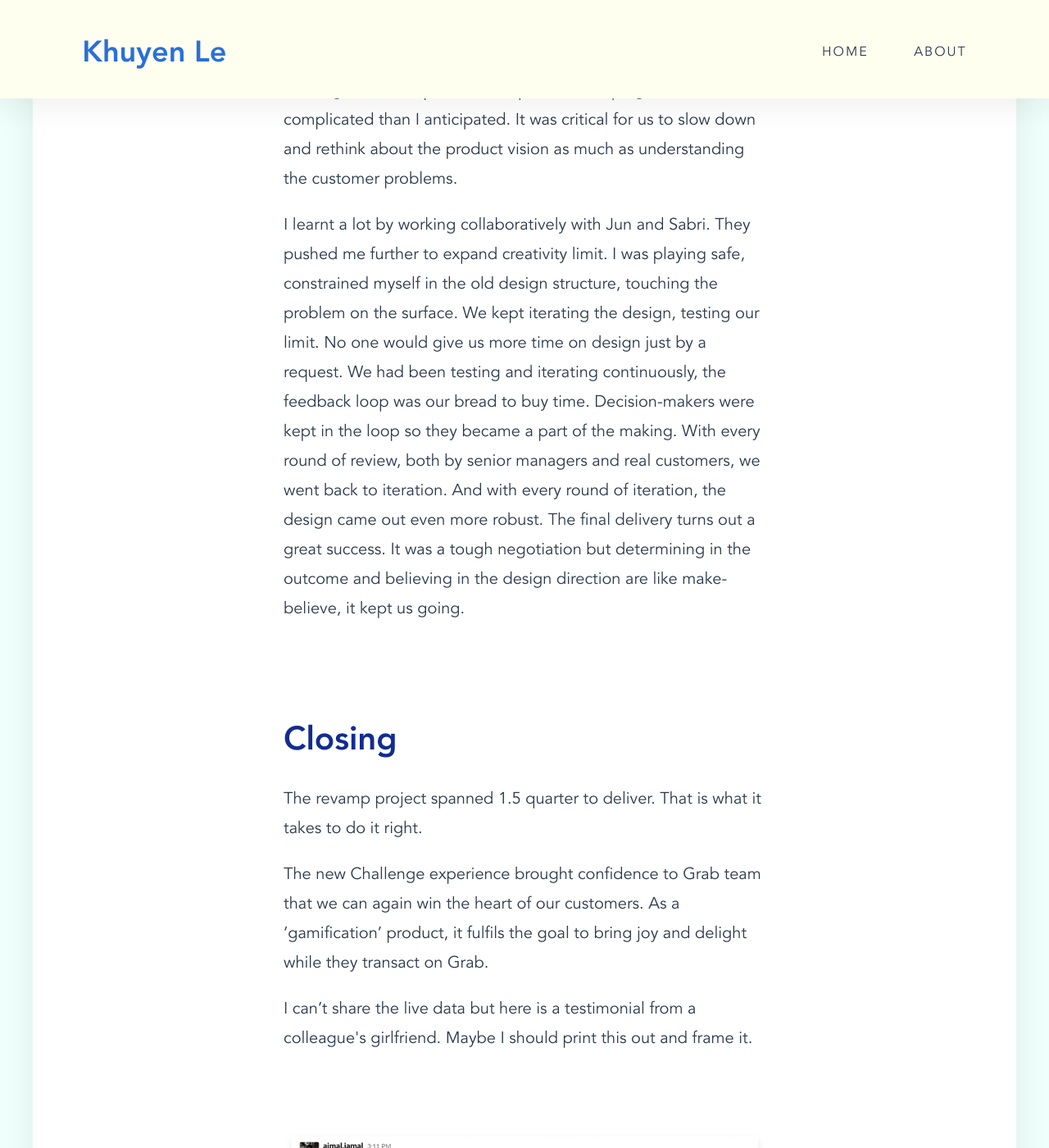
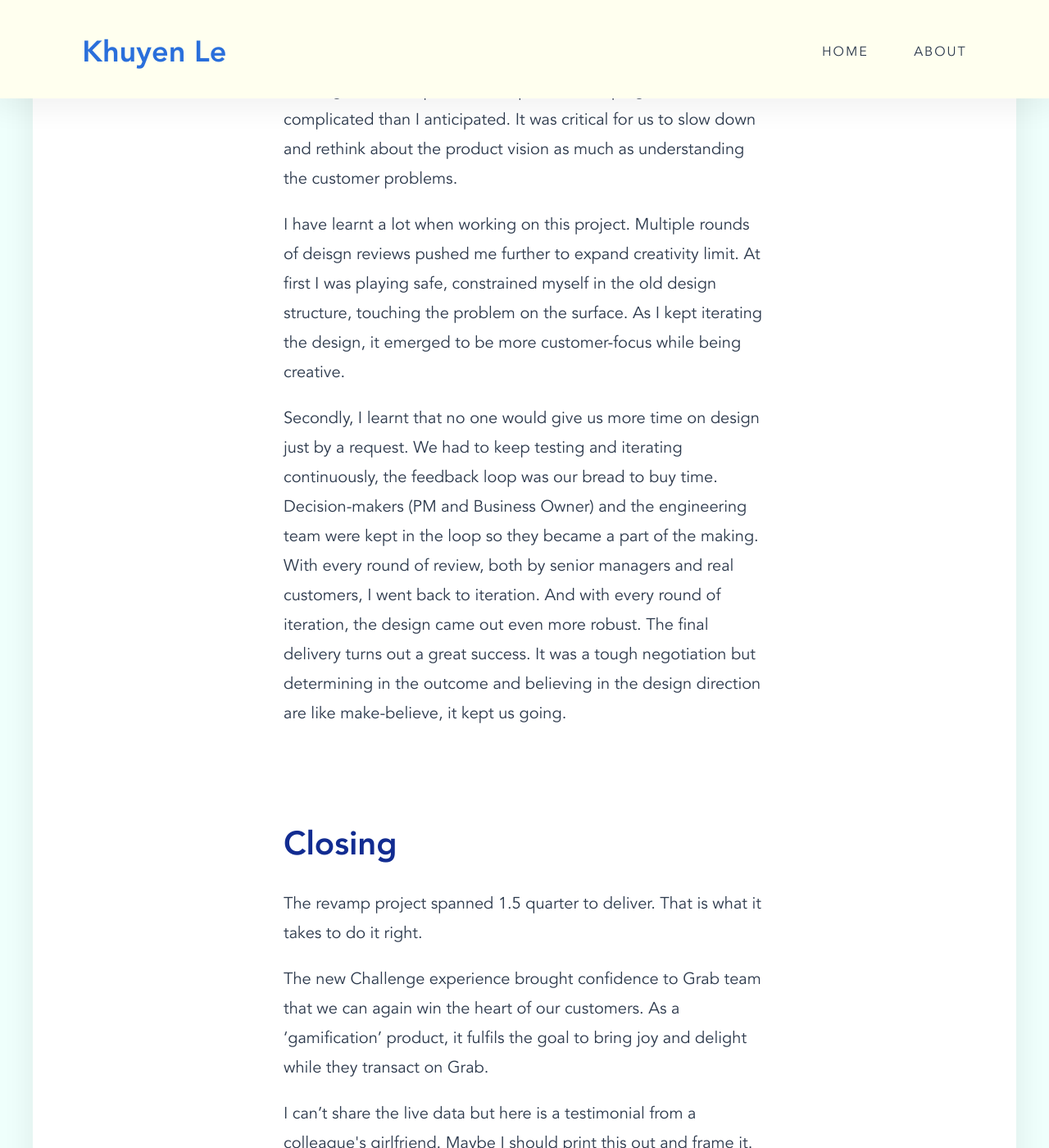
Before and after one commit to khuyenle0609/khuyenle0609.github.io, a Jekyll site: the page built from challenge.html, in a window 1280 px wide and 1400 px high, scrolled down 15494 px. Shown: the whole window at 82% size. Built offline with Jekyll 4.4.1, drawn with Linux system fonts in a browser that asks for light colours.

Commit message:
content update

```diff
--- a/challenge.html
+++ b/challenge.html
@@ -322,7 +322,9 @@ description: Case study
 	<div class="post-content">
         Although the base product is in place, revamping it is more complicated than I anticipated. It was critical for us to slow down and rethink about the product vision as much as understanding the customer problems.
         <p>
-        I learnt a lot by working collaboratively with Jun and Sabri. They pushed me further to expand creativity limit. I was playing safe, constrained myself in the old design structure, touching the problem on the surface. We kept iterating the design, testing our limit. No one would give us more time on design just by a request. We had been testing and iterating continuously, the feedback loop was our bread to buy time. Decision-makers were kept in the loop so they became a part of the making. With every round of review, both by senior managers and real customers, we went back to iteration. And with every round of iteration, the design came out even more robust.
+        I have learnt a lot when working on this project. Multiple rounds of deisgn reviews pushed me further to expand creativity limit. At first I was playing safe, constrained myself in the old design structure, touching the problem on the surface. As I kept iterating the design, it emerged to be more customer-focus while being creative.
+        </p>
+        <p> Secondly, I learnt that no one would give us more time on design just by a request. We had to keep testing and iterating continuously, the feedback loop was our bread to buy time. Decision-makers (PM and Business Owner) and the engineering team were kept in the loop so they became a part of the making. With every round of review, both by senior managers and real customers, I went back to iteration. And with every round of iteration, the design came out even more robust.
         The final delivery turns out a great success. It was a tough negotiation but determining in the outcome and believing in the design direction are like make-believe, it kept us going.
         </p>
     </div>
```
